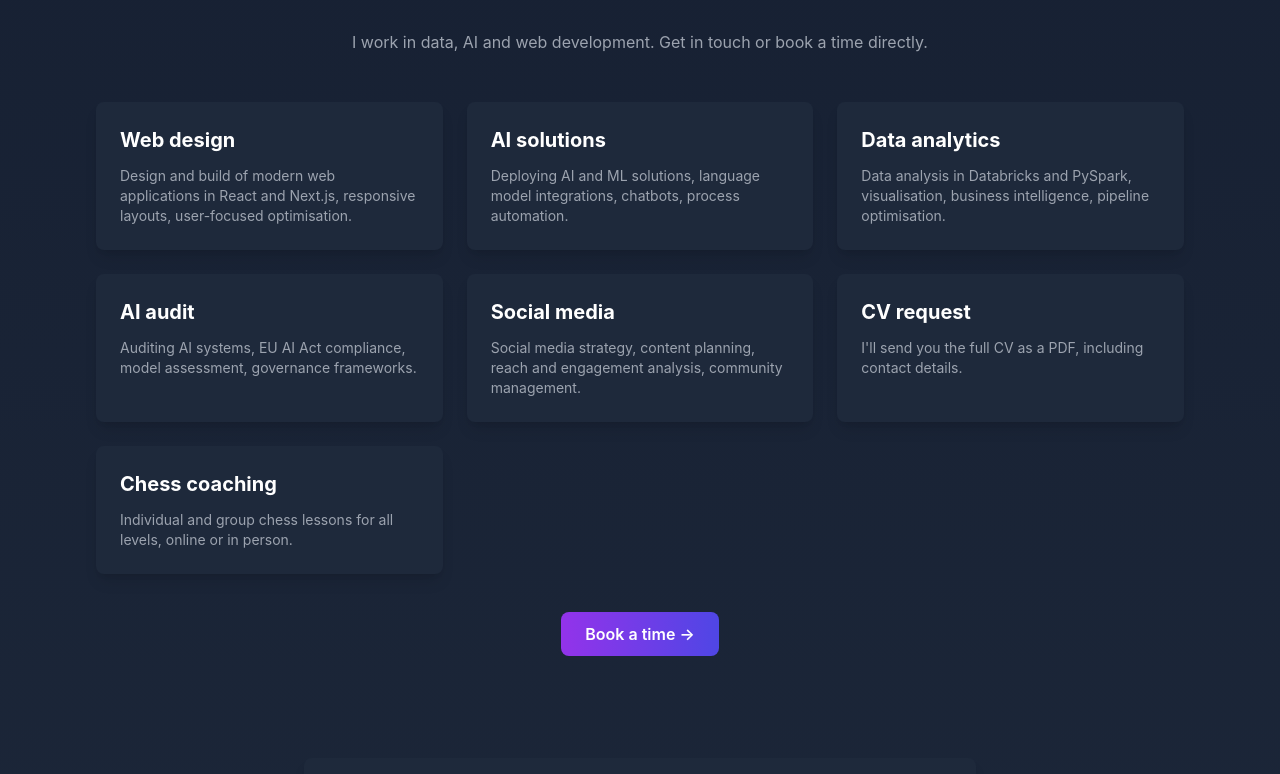
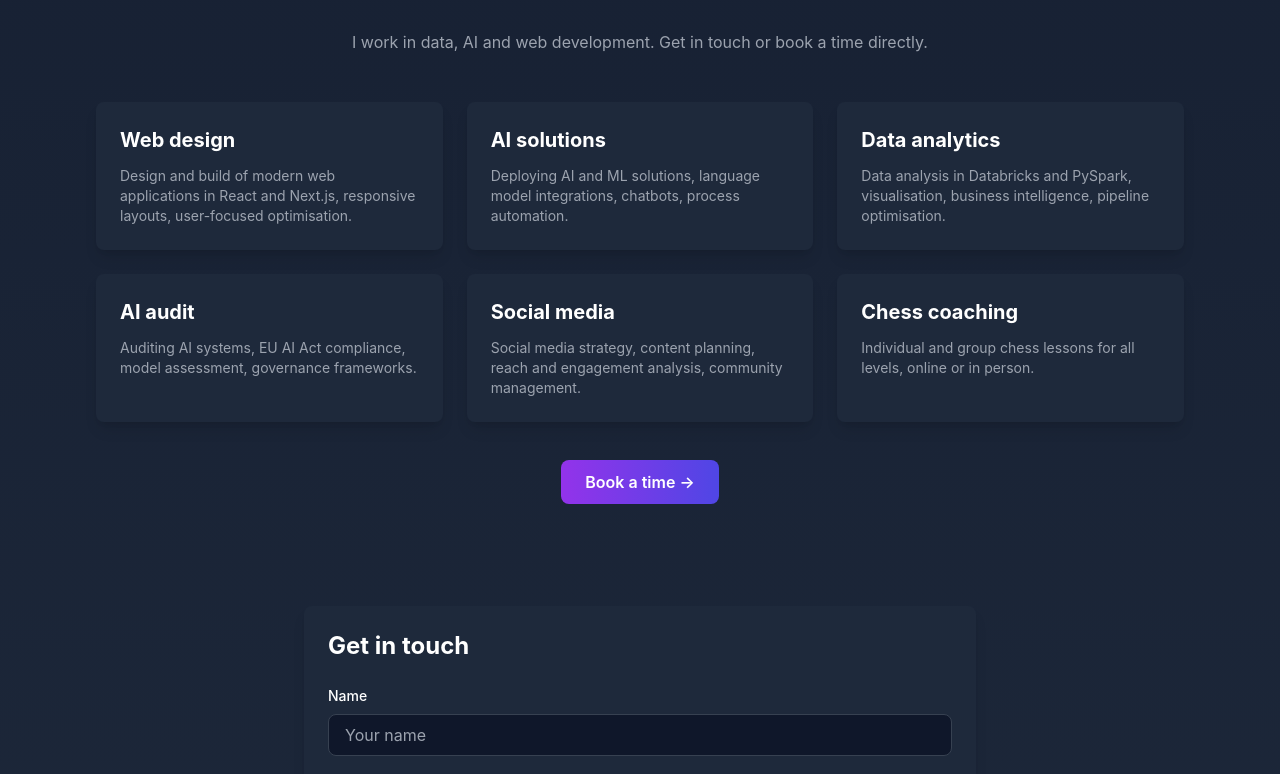
Before and after one commit to petrhollan22/petr-portfolio, a Next.js app: page /en/work in a window 1280 px wide. Shown: the part 1869-2643 px from the top of the page. Built offline with nearby package versions, Linux system fonts and the light colour scheme; no server answers.

Commit message:
Hide CV request from services list

```diff
--- a/app/[locale]/work/page.tsx
+++ b/app/[locale]/work/page.tsx
@@ -89,7 +89,7 @@ export default function WorkPage() {
         <h2 className="section-title">{t('servicesTitle')}</h2>
         <p className="text-gray-400 mb-12 text-center max-w-2xl mx-auto">{t('servicesLead')}</p>
         <div className="grid md:grid-cols-2 lg:grid-cols-3 gap-6 mb-12">
-          {workServices.map((s) => (
+          {workServices.filter((s) => !s.hidden).map((s) => (
             <div key={s.id} className="card">
               <h3 className="text-xl font-bold mb-3">{pick(s.name, locale)}</h3>
               <p className="text-gray-400 text-sm">{pick(s.description, locale)}</p>
--- a/data/services.ts
+++ b/data/services.ts
@@ -4,6 +4,7 @@ export interface Service {
   id: string;
   name: Localized;
   description: Localized;
+  hidden?: boolean;
 }
 
 export const workServices: Service[] = [
@@ -49,6 +50,7 @@ export const workServices: Service[] = [
   },
   {
     id: "cv-request",
+    hidden: true,
     name: { cs: "Žádost o životopis", en: "CV request" },
     description: {
       cs: "Pošlu ti kompletní životopis v PDF včetně kontaktních údajů.",
```
